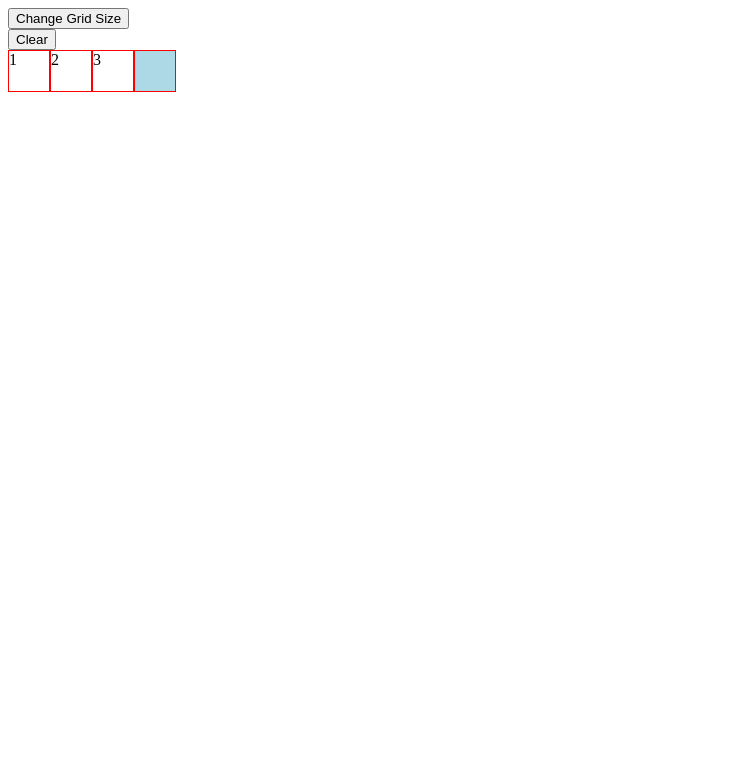
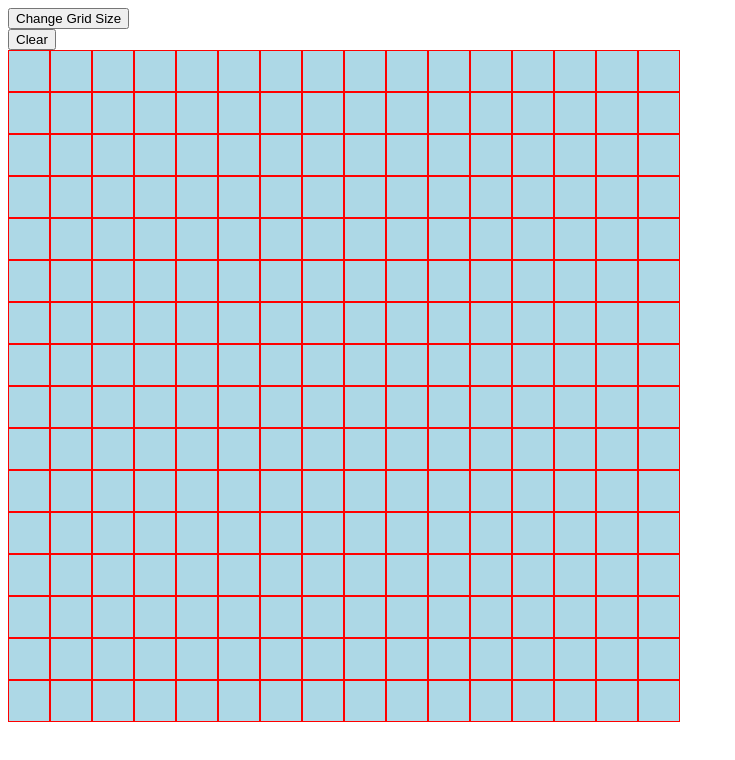
Before and after one commit to bbabines/etch, a plain HTML site: page index.html in a window 1280 px wide. Shown: the whole page, without its empty margins (0-735 px from the left). Drawn offline with Linux system fonts and the light colour scheme.

Commit message:
Mouseover and DOM div creation works with clear button

```diff
--- a/app.js
+++ b/app.js
@@ -1,50 +1,29 @@
 // Global decelerations.
 let gridItem = document.createElement("div");
-gridItem.id = "grid-item";
+gridItem.className = "grid-item";
 // document.getElementById("grid-container").appendChild(gridItem);
 
 //  Create a function to create a div's based on a input?
 for (let i=0; i <256; i++) {
-// let gridItem = document.createElement("div");
-// gridItem.id = "grid-item";
+let gridItem = document.createElement("div");
+gridItem.className = "grid-item";
 document.getElementById("grid-container").appendChild(gridItem);
-
 }
 
 
 
-// Works as intended.
-// const changeColor = () => {
-// document.getElementById("grid-item").style.backgroundColor = "black";
-// };
-// document.getElementById("grid-item").addEventListener("mousedown", changeColor);
 
-
-// // Works as intended.
-// const resetColor = () => {
-//     document.getElementById("grid-item").style.backgroundColor = "";
-//     };
-// // Works as intended.
-// document.getElementById("clear").addEventListener("click",resetColor);
-
-
-
-const grids = Array.from(document.getElementsByClassName('lol'));
+// Variable to create an array works w/ fxn by using forEach for event listener
+const grids = Array.from(document.getElementsByClassName('grid-item'));
 
 grids.forEach(grid => {
   grid.addEventListener("mouseover", function (event){
-      grid.setAttribute('style', 'background-color: black;');
+    grid.style.backgroundColor = "black";
   })
 });
 
-// class test. Change fxn and Event listener.
-// const changeColor = () => {
-//     grids.style.backgroundColor = "black";
-//     };
-//     grids.addEventListener("mousedown", changeColor)
 
-
-// class test. CLEAR fxn
+// Reset button works.
 const resetColor = () => {
     grids.forEach( grid => {
         grid.style.backgroundColor = "";
--- a/index.html
+++ b/index.html
@@ -12,9 +12,9 @@
     <button>Change Grid Size</button>
     <button id="clear">Clear</button>
     <div id="grid-container">
-        <div class="lol">1</div>
+        <!-- <div class="lol">1</div>
         <div class="lol">2</div>
-        <div class="lol">3</div>
+        <div class="lol">3</div> -->
 
     </div>
 </body>
--- a/style.css
+++ b/style.css
@@ -8,15 +8,9 @@ display: inline-grid;
 grid-template-columns: auto auto auto auto auto auto auto auto auto auto auto auto auto auto auto auto;
 }
 
-#grid-item {
+.grid-item {
     border: 1px solid red;
     height: 40px;
     width: 40px;
     background-color: lightblue;
 }
-
-.lol {
-    border: 1px solid red;
-    height: 40px;
-    width: 40px;
-}
```
